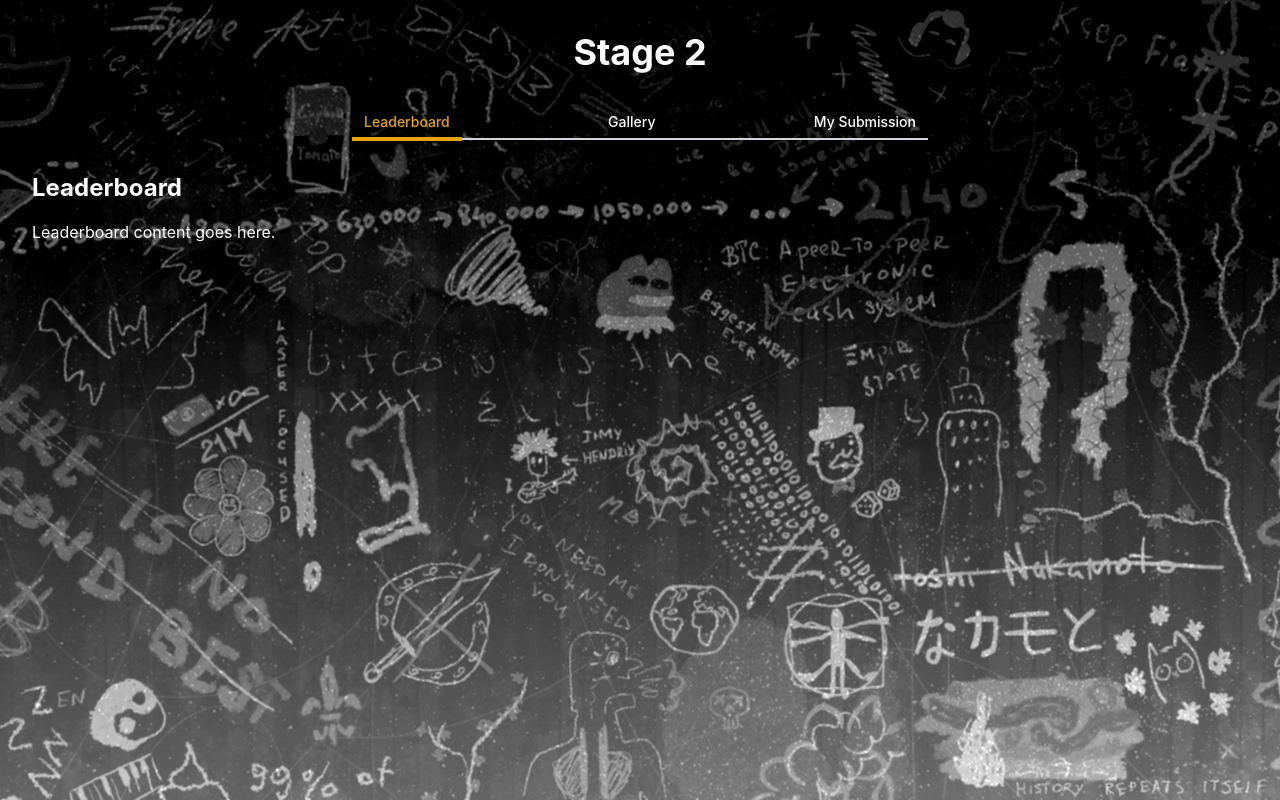
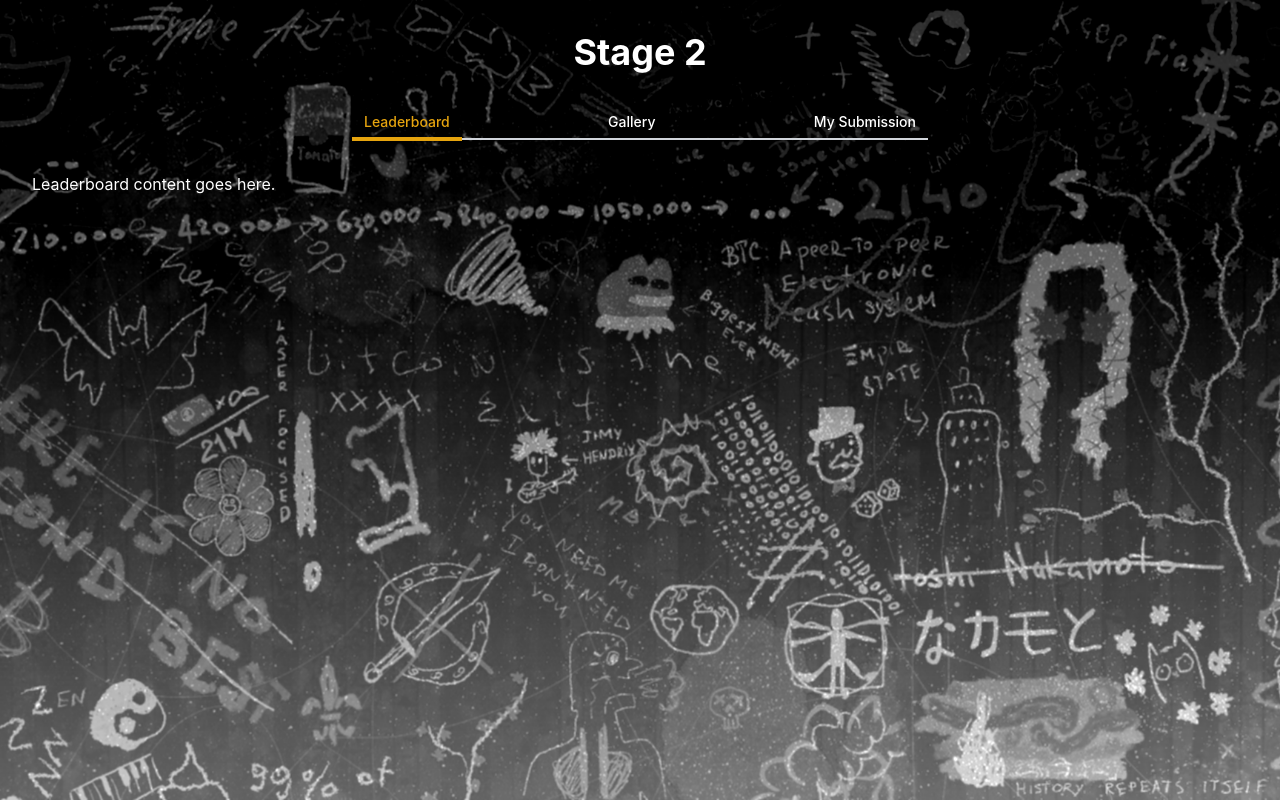
Before and after one commit to None-04/SitoPinguini, a React (Create React App) app: page / in a window 1280 px wide. Built offline with nearby package versions, Linux system fonts and the light colour scheme.

Commit message:
Update Gallery.js

```diff
--- a/src/components/Gallery.js
+++ b/src/components/Gallery.js
@@ -180,13 +180,13 @@
         />
 
         {activeSection === 'Leaderboard' && (
-          <Section title="Leaderboard">
+          <Section title="">
             <p className="text-white">Leaderboard content goes here.</p>
           </Section>
         )}
 
         {activeSection === 'Gallery' && (
-          <Section title="Gallery">
+          <Section title="">
             <div className="grid grid-cols-1 sm:grid-cols-2 md:grid-cols-3 lg:grid-cols-4 gap-4">
               {images.slice(0, visibleImages).map(image => (
                 <ImageCard
@@ -211,7 +211,7 @@
         )}
 
         {activeSection === 'My Submission' && (
-          <Section title="My Submission">
+          <Section title="">
             <p className="text-white">Your submission form or content goes here.</p>
           </Section>
         )}
```
